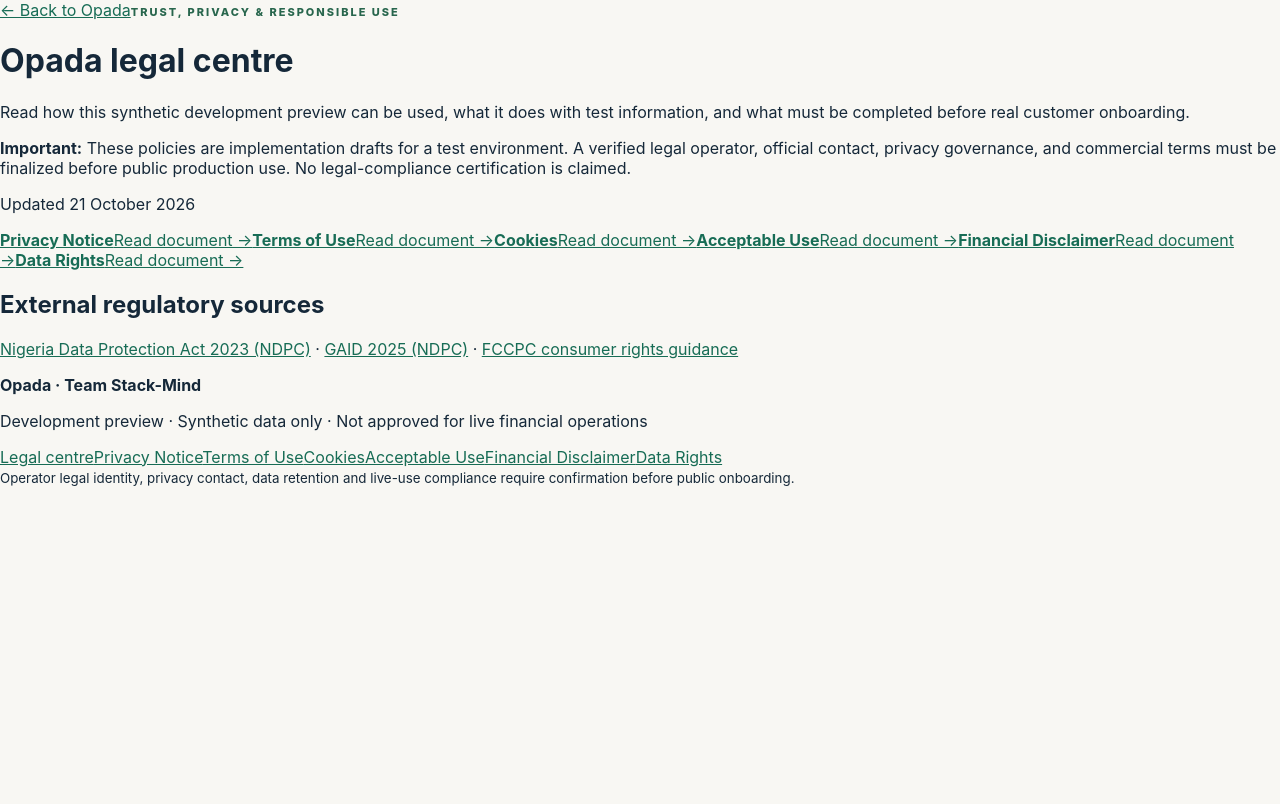
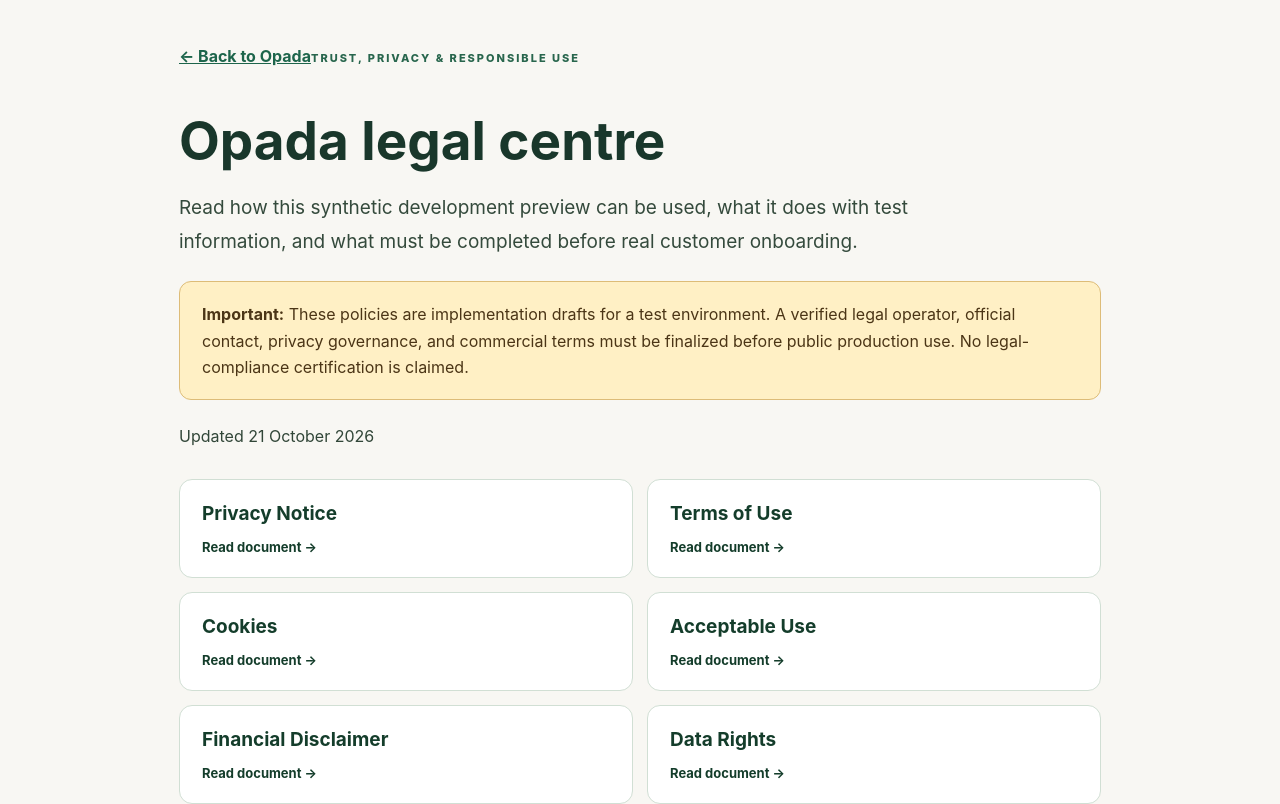
Before and after one commit to stephenrabbi/opada, a Next.js app: page /legal in a window 1280 px wide. Shown: the top 804 px of the page. Built offline with nearby package versions, Linux system fonts and the light colour scheme.

Commit message:
Style accessible Opada legal pages and global policy links across devices

```diff
--- a/app/opada-ui.css
+++ b/app/opada-ui.css
@@ -222,3 +222,25 @@
 .opada-home-signin{min-height:44px}
 .opada-owner input:focus-visible,.opada-staff input:focus-visible,.opada-staff select:focus-visible,.opada-staff textarea:focus-visible{outline:3px solid #b87c1b!important;outline-offset:2px!important}
 @media(max-width:620px){.opada-home-nav nav a{min-height:44px}.opada-home-actions a{min-height:46px}}
+
+/* Legal centre and globally visible policy navigation */
+.opada-legal-footer{background:#102c34;color:#fff;padding:28px max(22px,calc((100vw - 1250px)/2));display:grid;gap:14px;border-top:3px solid #c99d42}
+.opada-legal-footer strong{font-size:17px}
+.opada-legal-footer p,.opada-legal-footer small{margin:6px 0;color:#e4efe8;font-size:12px;line-height:1.6}
+.opada-legal-footer nav{display:flex;flex-wrap:wrap;gap:8px 19px}
+.opada-legal-footer a{font-size:13px;font-weight:700;color:#fff;text-decoration:underline;text-decoration-color:#e1c689;text-underline-offset:3px}
+.opada-legal-page{max-width:970px;padding:46px 24px 88px;margin:0 auto;color:#19372b}
+.opada-legal-page h1{font-size:clamp(36px,5vw,53px);line-height:1.13;margin:16px 0}
+.opada-legal-page h2{font-size:22px;margin:0 0 14px;color:#174534;line-height:1.3}
+.opada-legal-page p{font-size:16px;line-height:1.8;color:#314638}
+.opada-legal-page section{padding:26px 0;border-bottom:1px solid #d5ded4}
+.opada-legal-page .opada-legal-intro{font-size:19px;max-width:760px;color:#344a3c}
+.opada-legal-page .opada-legal-warning{padding:19px 22px;border-radius:12px;background:#fff0c5;color:#4b3516;border:1px solid #ddbc78;line-height:1.65;margin:22px 0}
+.opada-legal-date{font-size:12px!important;letter-spacing:.3px}
+.opada-legal-back{display:inline-block;margin-bottom:30px;font-weight:700;color:#1d654b!important}
+.opada-legal-grid{display:grid;grid-template-columns:repeat(2,minmax(0,1fr));gap:14px;margin-top:28px}
+.opada-legal-grid a{display:grid;gap:14px;padding:22px;border:1px solid #d1dfd4;border-radius:13px;background:#fff;text-decoration:none;color:#143d2b!important}
+.opada-legal-grid a strong{font-size:19px}
+.opada-legal-grid a span{font-size:13px;font-weight:700}
+.opada-legal-next{margin-top:35px}
+@media(max-width:620px){.opada-legal-page{padding:30px 18px 64px}.opada-legal-grid{grid-template-columns:1fr}.opada-legal-page p{font-size:15px}.opada-legal-footer{padding:28px 20px}}
```
